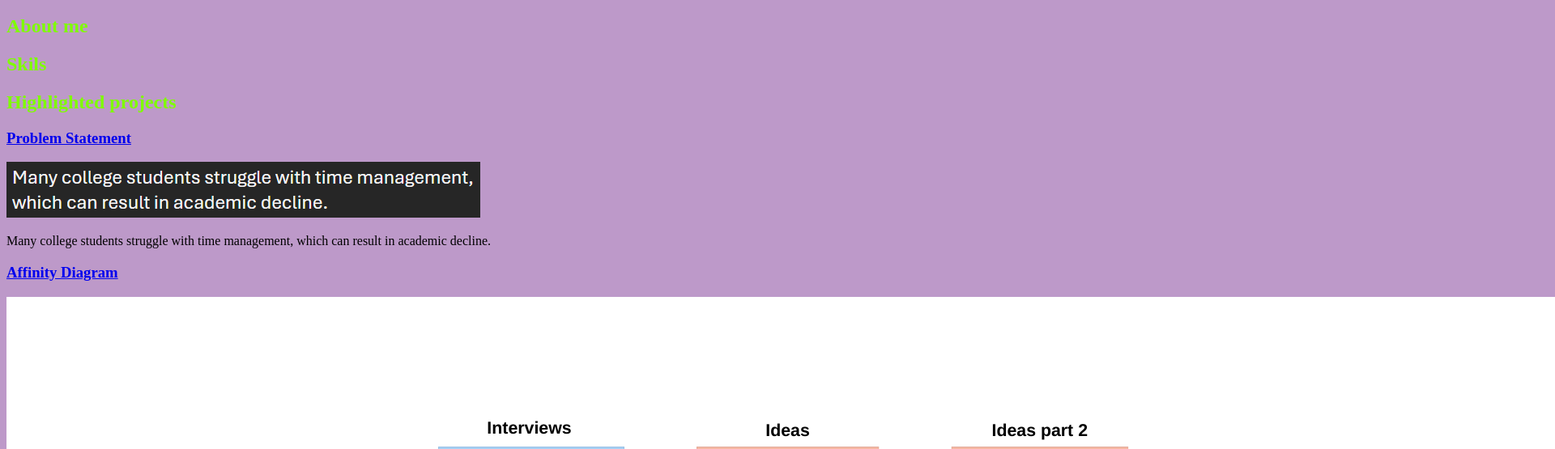
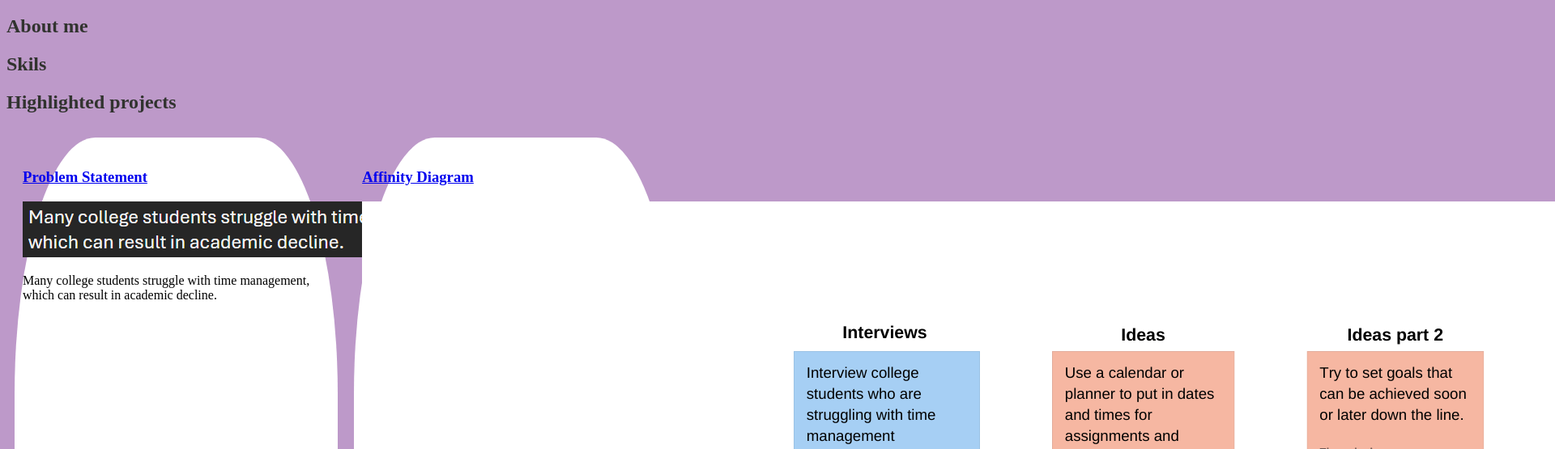
Before and after one commit to SHearrell/SHearrell.github.io, a plain HTML site: page index.html in a window 1280 px wide. Shown: the part 61-616 px from the top of the page at 81% size, 1920 px wide, since content can reach past the window. Drawn offline with Linux system fonts and the light colour scheme.

Commit message:
Add files via upload

```diff
--- a/styles.css
+++ b/styles.css
@@ -8,5 +8,17 @@ h1{
 }
 h2{
     text-align:left;
-    color:chartreuse;
+    color:rgb(49, 51, 47);
 }
+
+.projects {
+    display:flex;
+    flex-wrap:wrap;
+}
+.project {
+width: 30%;
+margin: 10px;
+padding: 20px 10px;
+background: white;
+border-radius: 25%;
+}
```
